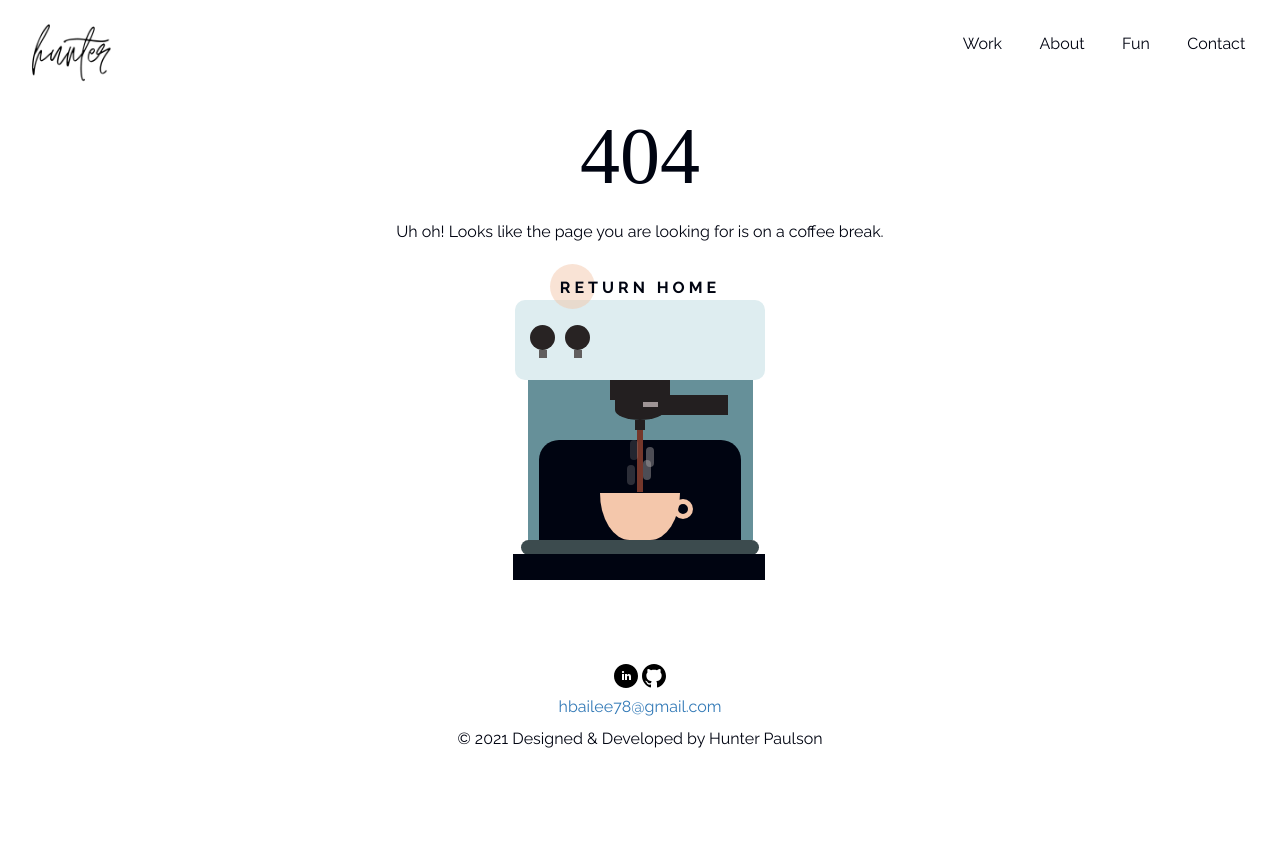
After one commit to Hunter-Paulson/personal-portfolio, a PHP site: page /404.php in a window 1280 px wide. The commit adds this page. Run offline with PHP 8.4, Linux system fonts and the light colour scheme; some libraries are stand-ins or nearby versions.

Commit message:
Added 404 page

```diff
--- /dev/null
+++ b/404.php
@@ -0,0 +1,53 @@
+<!DOCTYPE html>
+<html lang="en">
+    <head>
+        <meta charset="utf-8">
+        <meta name="viewport" content="width=device-width,initial-scale=1">
+        <meta name="description" content="404 page one Hunter Paulson's, Front-End Developer portfolio.">
+        <title>Home | Hunter Paulson: Front-End Web Developer</title>
+
+        <?php
+            include_once("links.php");
+            const STYLESHEET = "css/main.css";
+        ?>
+
+        <link rel="stylesheet" href="<?php echo STYLESHEET; ?>">
+    </head>
+
+    <body>
+        <?php $page = basename(__FILE__, '.php'); ?>
+        <?php include_once("header.php"); ?>
+
+        <main class="error-page">
+            <h1 class="title">404</h1>
+            <p>Uh oh! Looks like the page you are looking for is on a coffee break.<p>
+
+            <div class="container">
+                <div class="coffee-header">
+                    <div class="coffee-header__buttons coffee-header__button-one"></div>
+                    <div class="coffee-header__buttons coffee-header__button-two"></div>
+                    <!-- <div class="coffee-header__display"></div>
+                    <div class="coffee-header__details"></div> -->
+                </div>
+
+                <div class="coffee-medium">
+                    <div class="coffe-medium__exit"></div>
+                    <div class="coffee-medium__arm"></div>
+                    <div class="coffee-medium__liquid"></div>
+                    <div class="coffee-medium__smoke coffee-medium__smoke-one"></div>
+                    <div class="coffee-medium__smoke coffee-medium__smoke-two"></div>
+                    <div class="coffee-medium__smoke coffee-medium__smoke-three"></div>
+                    <div class="coffee-medium__smoke coffee-medium__smoke-for"></div>
+                    <div class="coffee-medium__cup"></div>
+                </div>
+
+                <div class="coffee-footer"></div>
+            </div>
+
+            <button><a aria-label='Go to home page' href='./index.php'><span>Return Home</span></a></button>
+
+        </main>
+
+        <?php include_once("footer.php"); ?>
+    </body>
+</html>
--- a/calculator.php
+++ b/calculator.php
@@ -77,7 +77,7 @@
 
                                 <p>The React useState hook is implemented in order to set the numbers that are entered, stored, and displayed. From there, I implemented a function in order to handle the order of operations and apply math based on what symbol is entered. This function goes through many if statements to check what it should do based on the values of the buttons that are clicked.</p>
 
-                                <p>After the basic logic was put into place all that was left was to test the calculator over and over again to ensure everything functioned as expected.</p>
+                                <p>After the basic logic was put into place all that was left was to exhaustively test the calculator to ensure everything functioned as expected.</p>
                             </div>
                         </div>
                     </div>
--- a/css/main.css
+++ b/css/main.css
@@ -246,7 +246,7 @@ header img {
 }
 .projectButtons .cta span {
   position: relative;
-  font-size: 16px;
+  font-size: 1rem;
   line-height: 18px;
   font-weight: 900;
   letter-spacing: 0.25em;
@@ -690,6 +690,299 @@ header img {
   text-align: center;
 }
 
+.error-page {
+  min-height: 65vh;
+}
+.error-page h1 {
+  font-family: "Playfair Display", serif;
+  font-size: 5rem;
+  text-align: center;
+  margin-top: 6rem;
+}
+.error-page p {
+  text-align: center;
+  padding: 0.25rem 1rem;
+}
+.error-page a {
+  color: #000411;
+  text-decoration: none;
+}
+.error-page button {
+  display: flex;
+  border: none;
+  background: none;
+  position: relative;
+  margin: auto;
+  padding: 19px 10px;
+  transition: all 0.3s ease;
+}
+.error-page button:before {
+  content: "";
+  position: absolute;
+  top: 8px;
+  left: 0;
+  display: block;
+  border-radius: 50px;
+  background: rgba(244, 199, 171, 0.5);
+  width: 45px;
+  height: 45px;
+  transition: all 0.3s ease;
+}
+.error-page button span {
+  position: relative;
+  font-size: 1rem;
+  line-height: 18px;
+  font-weight: 900;
+  letter-spacing: 0.25em;
+  text-transform: uppercase;
+  vertical-align: middle;
+}
+.error-page button:hover:before {
+  width: 100%;
+  background: #deedf0;
+}
+.error-page button:hover:active {
+  transform: scale(0.96);
+}
+
+.container {
+  width: 250px;
+  height: 280px;
+  position: absolute;
+  top: calc(50% - 100px);
+  left: calc(50% - 125px);
+}
+.container .coffee-header {
+  width: 100%;
+  height: 80px;
+  position: absolute;
+  top: 0;
+  left: 0;
+  background-color: #DEEDF0;
+  border-radius: 10px;
+}
+.container .coffee-header__buttons {
+  width: 25px;
+  height: 25px;
+  position: absolute;
+  top: 25px;
+  background-color: #282323;
+  border-radius: 50%;
+}
+.container .coffee-header__buttons::after {
+  content: "";
+  width: 8px;
+  height: 8px;
+  position: absolute;
+  bottom: -8px;
+  left: calc(50% - 4px);
+  background-color: #615e5e;
+}
+.container .coffee-header__button-one {
+  left: 15px;
+}
+.container .coffee-header__button-two {
+  left: 50px;
+}
+.container .coffee-medium {
+  width: 90%;
+  height: 160px;
+  position: absolute;
+  top: 80px;
+  left: calc(50% - 45%);
+  background-color: #669099;
+}
+.container .coffee-medium:before {
+  content: "";
+  width: 90%;
+  height: 100px;
+  background-color: #000411;
+  position: absolute;
+  bottom: 0;
+  left: calc(50% - 45%);
+  border-radius: 20px 20px 0 0;
+}
+.container .coffe-medium__exit {
+  width: 60px;
+  height: 20px;
+  position: absolute;
+  top: 0;
+  left: calc(50% - 30px);
+  background-color: #231f20;
+}
+.container .coffe-medium__exit::before {
+  content: "";
+  width: 50px;
+  height: 20px;
+  border-radius: 0 0 50% 50%;
+  position: absolute;
+  bottom: -20px;
+  left: calc(50% - 25px);
+  background-color: #231f20;
+}
+.container .coffe-medium__exit::after {
+  content: "";
+  width: 10px;
+  height: 10px;
+  position: absolute;
+  bottom: -30px;
+  left: calc(50% - 5px);
+  background-color: #231f20;
+}
+.container .coffee-medium__arm {
+  width: 70px;
+  height: 20px;
+  position: absolute;
+  top: 15px;
+  right: 25px;
+  background-color: #231f20;
+}
+.container .coffee-medium__arm::before {
+  content: "";
+  width: 15px;
+  height: 5px;
+  position: absolute;
+  top: 7px;
+  left: -15px;
+  background-color: #9e9495;
+}
+.container .coffee-medium__cup {
+  width: 80px;
+  height: 47px;
+  position: absolute;
+  bottom: 0;
+  left: calc(50% - 40px);
+  background-color: #F4C7AB;
+  border-radius: 0 0 70px 70px/0 0 110px 110px;
+}
+.container .coffee-medium__cup::after {
+  content: "";
+  width: 20px;
+  height: 20px;
+  position: absolute;
+  top: 6px;
+  right: -13px;
+  border: 5px solid #F4C7AB;
+  border-radius: 50%;
+}
+@keyframes liquid {
+  0% {
+    height: 0px;
+    opacity: 1;
+  }
+  5% {
+    height: 0px;
+    opacity: 1;
+  }
+  20% {
+    height: 62px;
+    opacity: 1;
+  }
+  95% {
+    height: 62px;
+    opacity: 1;
+  }
+  100% {
+    height: 62px;
+    opacity: 0;
+  }
+}
+.container .coffee-medium__liquid {
+  width: 6px;
+  height: 63px;
+  opacity: 0;
+  position: absolute;
+  top: 50px;
+  left: calc(50% - 3px);
+  background-color: #74372b;
+  animation: liquid 4s 4s linear infinite;
+}
+.container .coffee-medium__smoke {
+  width: 8px;
+  height: 20px;
+  position: absolute;
+  border-radius: 5px;
+  background-color: #b3aeae;
+}
+@keyframes smokeOne {
+  0% {
+    bottom: 20px;
+    opacity: 0;
+  }
+  40% {
+    bottom: 50px;
+    opacity: 0.5;
+  }
+  80% {
+    bottom: 80px;
+    opacity: 0.3;
+  }
+  100% {
+    bottom: 80px;
+    opacity: 0;
+  }
+}
+@keyframes smokeTwo {
+  0% {
+    bottom: 40px;
+    opacity: 0;
+  }
+  40% {
+    bottom: 70px;
+    opacity: 0.5;
+  }
+  80% {
+    bottom: 80px;
+    opacity: 0.3;
+  }
+  100% {
+    bottom: 80px;
+    opacity: 0;
+  }
+}
+.container .coffee-medium__smoke-one {
+  opacity: 0;
+  bottom: 50px;
+  left: 102px;
+  animation: smokeOne 3s 4s linear infinite;
+}
+.container .coffee-medium__smoke-two {
+  opacity: 0;
+  bottom: 70px;
+  left: 118px;
+  animation: smokeTwo 3s 5s linear infinite;
+}
+.container .coffee-medium__smoke-three {
+  opacity: 0;
+  bottom: 65px;
+  right: 118px;
+  animation: smokeTwo 3s 6s linear infinite;
+}
+.container .coffee-medium__smoke-for {
+  opacity: 0;
+  bottom: 50px;
+  right: 102px;
+  animation: smokeOne 3s 5s linear infinite;
+}
+.container .coffee-footer {
+  width: 95%;
+  height: 15px;
+  position: absolute;
+  bottom: 25px;
+  left: calc(50% - 47.5%);
+  background-color: #3c4b4e;
+  border-radius: 10px;
+}
+.container .coffee-footer::after {
+  content: "";
+  width: 106%;
+  height: 26px;
+  position: absolute;
+  bottom: -25px;
+  left: -8px;
+  background-color: #000411;
+}
+
 .glide {
   position: relative;
   width: 100%;
--- a/scss/components/_projectLinks.scss
+++ b/scss/components/_projectLinks.scss
@@ -35,7 +35,7 @@
 
             span {
                 position: relative;
-                font-size: 16px;
+                font-size: 1rem;
                 line-height: 18px;
                 font-weight: 900;
                 letter-spacing: .25em;
--- a/scss/main.scss
+++ b/scss/main.scss
@@ -18,6 +18,7 @@
 @import "./pages/singleProject";
 @import "./pages/aboutMe";
 @import "./pages/fun";
+@import "./pages/404";
 
 //Utilities
 @import "./utilities/variables";
--- /dev/null
+++ b/scss/pages/_404.scss
@@ -0,0 +1,353 @@
+@use '../utilities/variables' as *;
+//Coffee machine code from: https://codepen.io/hjdesigner/pen/jvyJdX
+.error-page {
+    min-height: 65vh;
+
+    h1 {
+        font-family: $header-font;
+        font-size: 5rem;
+        text-align: center;
+        margin-top: 6rem;
+    }
+
+    p {
+        text-align: center;
+        padding: 0.25rem 1rem;
+    }
+
+
+a {
+    color: $rich-black;
+    text-decoration: none;
+}
+
+
+        button {
+            display: flex;
+            border: none;
+            background: none;
+            position: relative;
+            margin: auto;
+            padding: 19px 10px;
+            transition: all .3s ease;
+
+            &:before {
+                content: "";
+                position: absolute;
+                top: 8px;
+                left: 0;
+                display: block;
+                border-radius: 50px;
+                background: rgba($peach, .5);
+                width: 45px;
+                height: 45px;
+                transition: all .3s ease;
+            }
+
+            span {
+                position: relative;
+                font-size: 1rem;
+                line-height: 18px;
+                font-weight: 900;
+                letter-spacing: .25em;
+                text-transform: uppercase;
+                vertical-align: middle;
+            }
+
+            &:hover {
+                &:before {
+                    width: 100%;
+                    background: rgba($baby-blue, 1);
+                }
+
+                &:active {
+                   transform: scale(.96);
+                }
+            }
+        }
+    }
+
+.container {
+    width: 250px;
+    height: 280px;
+    position: absolute;
+    top: calc(50% - 100px);
+    left: calc(50% - 125px);
+
+    .coffee-header {
+        width: 100%;
+        height: 80px;
+        position: absolute;
+        top: 0;
+        left: 0;
+        background-color: $baby-blue;
+        border-radius: 10px;
+      }
+
+      .coffee-header__buttons {
+        width: 25px;
+        height: 25px;
+        position: absolute;
+        top: 25px;
+        background-color: #282323;
+        border-radius: 50%;
+      }
+
+      .coffee-header__buttons::after {
+        content: "";
+        width: 8px;
+        height: 8px;
+        position: absolute;
+        bottom: -8px;
+        left: calc(50% - 4px);
+        background-color: #615e5e;
+      }
+
+      .coffee-header__button-one {
+        left: 15px;
+      }
+
+      .coffee-header__button-two {
+        left: 50px;
+      }
+
+    //   .coffee-header__display {
+    //     width: 50px;
+    //     height: 50px;
+    //     position: absolute;
+    //     top: calc(50% - 25px);
+    //     left: calc(50% - 25px);
+    //     border-radius: 50%;
+    //     background-color: #9acfc5;
+    //     border: 5px solid #43beae;
+    //     box-sizing: border-box;
+    //   }
+
+    //   .coffee-header__details {
+    //     width: 8px;
+    //     height: 20px;
+    //     position: absolute;
+    //     top: 10px;
+    //     right: 10px;
+    //     background-color: #9b9091;
+    //     box-shadow: -12px 0 0 #9b9091, -24px 0 0 #9b9091;
+    //   }
+
+      .coffee-medium {
+        width: 90%;
+        height: 160px;
+        position: absolute;
+        top: 80px;
+        left: calc(50% - 45%);
+        background-color: $dark-teal;
+      }
+
+      .coffee-medium:before {
+        content: "";
+        width: 90%;
+        height: 100px;
+        background-color: $rich-black;
+        position: absolute;
+        bottom: 0;
+        left: calc(50% - 45%);
+        border-radius: 20px 20px 0 0;
+      }
+
+      .coffe-medium__exit {
+        width: 60px;
+        height: 20px;
+        position: absolute;
+        top: 0;
+        left: calc(50% - 30px);
+        background-color: #231f20;
+      }
+
+      .coffe-medium__exit::before {
+        content: "";
+        width: 50px;
+        height: 20px;
+        border-radius: 0 0 50% 50%;
+        position: absolute;
+        bottom: -20px;
+        left: calc(50% - 25px);
+        background-color: #231f20;
+      }
+
+      .coffe-medium__exit::after {
+        content: "";
+        width: 10px;
+        height: 10px;
+        position: absolute;
+        bottom: -30px;
+        left: calc(50% - 5px);
+        background-color: #231f20;
+      }
+
+      .coffee-medium__arm {
+        width: 70px;
+        height: 20px;
+        position: absolute;
+        top: 15px;
+        right: 25px;
+        background-color: #231f20;
+      }
+
+      .coffee-medium__arm::before {
+        content: "";
+        width: 15px;
+        height: 5px;
+        position: absolute;
+        top: 7px;
+        left: -15px;
+        background-color: #9e9495;
+      }
+
+      .coffee-medium__cup {
+        width: 80px;
+        height: 47px;
+        position: absolute;
+        bottom: 0;
+        left: calc(50% - 40px);
+        background-color: $peach;
+        border-radius: 0 0 70px 70px / 0 0 110px 110px;
+      }
+
+      .coffee-medium__cup::after {
+        content: "";
+        width: 20px;
+        height: 20px;
+        position: absolute;
+        top: 6px;
+        right: -13px;
+        border: 5px solid $peach;
+        border-radius: 50%;
+      }
+
+      @keyframes liquid {
+        0% {
+          height: 0px;
+          opacity: 1;
+        }
+        5% {
+          height: 0px;
+          opacity: 1;
+        }
+        20% {
+          height: 62px;
+          opacity: 1;
+        }
+        95% {
+          height: 62px;
+          opacity: 1;
+        }
+        100% {
+          height: 62px;
+          opacity: 0;
+        }
+      }
+
+      .coffee-medium__liquid {
+        width: 6px;
+        height: 63px;
+        opacity: 0;
+        position: absolute;
+        top: 50px;
+        left: calc(50% - 3px);
+        background-color: #74372b;
+        animation: liquid 4s 4s linear infinite;
+      }
+
+      .coffee-medium__smoke {
+        width: 8px;
+        height: 20px;
+        position: absolute;
+        border-radius: 5px;
+        background-color: #b3aeae;
+      }
+
+      @keyframes smokeOne {
+        0% {
+          bottom: 20px;
+          opacity: 0;
+        }
+        40% {
+          bottom: 50px;
+          opacity: .5;
+        }
+        80% {
+          bottom: 80px;
+          opacity: .3;
+        }
+        100% {
+          bottom: 80px;
+          opacity: 0;
+        }
+      }
+
+      @keyframes smokeTwo {
+        0% {
+          bottom: 40px;
+          opacity: 0;
+        }
+        40% {
+          bottom: 70px;
+          opacity: .5;
+        }
+        80% {
+          bottom: 80px;
+          opacity: .3;
+        }
+        100% {
+          bottom: 80px;
+          opacity: 0;
+        }
+      }
+
+      .coffee-medium__smoke-one {
+        opacity: 0;
+        bottom: 50px;
+        left: 102px;
+        animation: smokeOne 3s 4s linear infinite;
+      }
+
+      .coffee-medium__smoke-two {
+        opacity: 0;
+        bottom: 70px;
+        left: 118px;
+        animation: smokeTwo 3s 5s linear infinite;
+      }
+
+      .coffee-medium__smoke-three {
+        opacity: 0;
+        bottom: 65px;
+        right: 118px;
+        animation: smokeTwo 3s 6s linear infinite;
+      }
+
+      .coffee-medium__smoke-for {
+        opacity: 0;
+        bottom: 50px;
+        right: 102px;
+        animation: smokeOne 3s 5s linear infinite;
+      }
+
+      .coffee-footer {
+        width: 95%;
+        height: 15px;
+        position: absolute;
+        bottom: 25px;
+        left: calc(50% - 47.5%);
+        background-color: #3c4b4e;
+        border-radius: 10px;
+      }
+
+      .coffee-footer::after {
+        content: "";
+        width: 106%;
+        height: 26px;
+        position: absolute;
+        bottom: -25px;
+        left: -8px;
+        background-color: $rich-black;
+      }
+}
```
Also changed, not shown: 1 other file.
